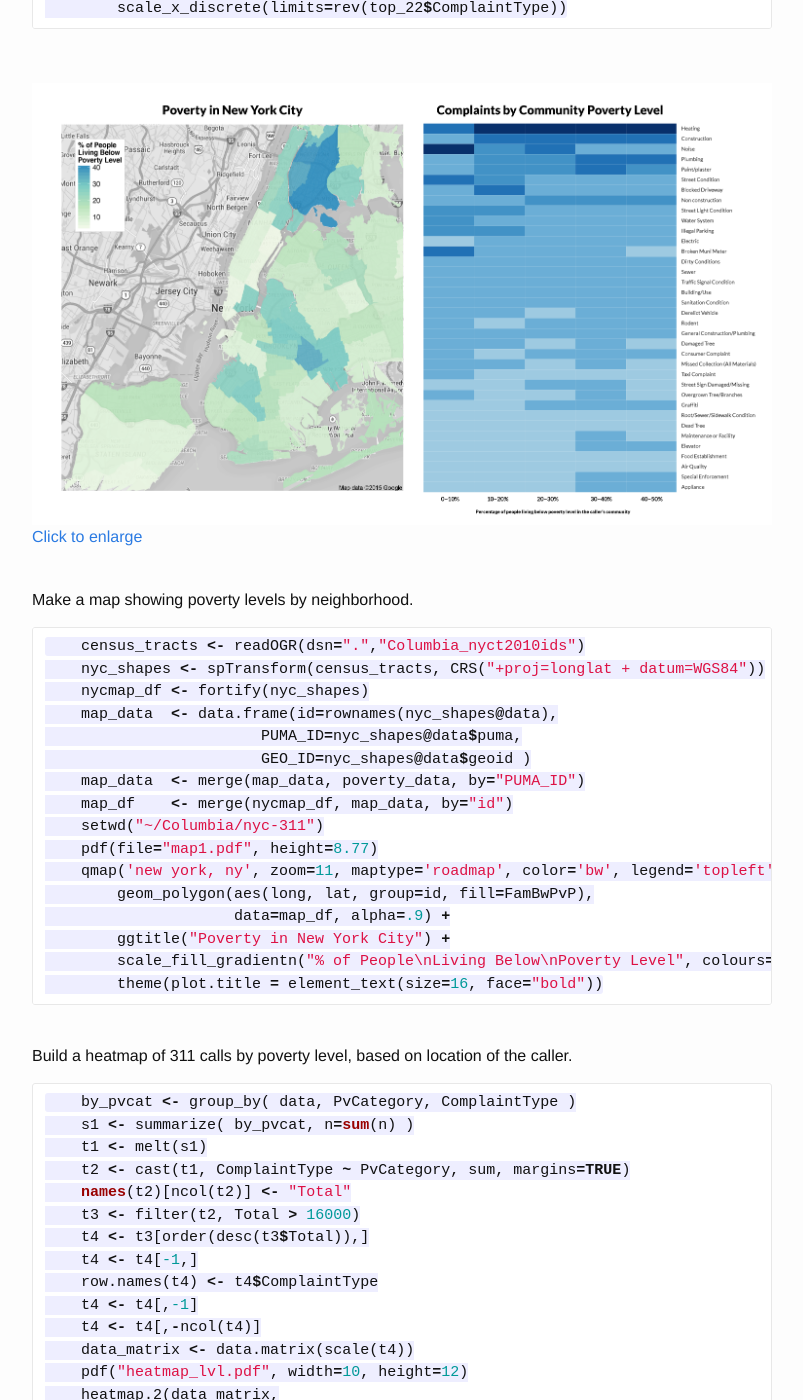
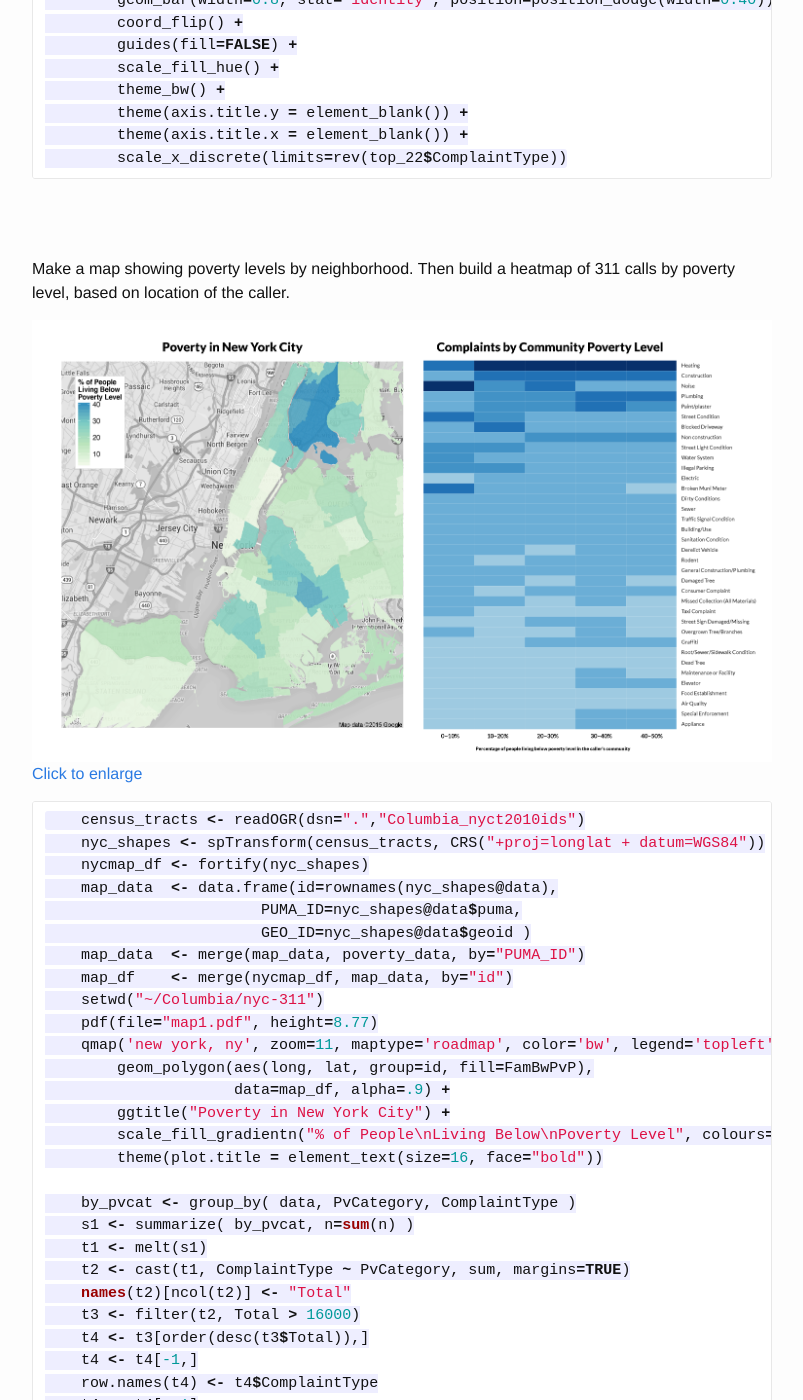
Before and after one commit to jcp1016/jcp1016.github.io, a Jekyll site: the page built from _posts/2015-03-24-nyc-311.md, in a window 1280 px wide and 1400 px high, scrolled down 4573 px. Shown: the whole window, without its empty margins (238-1041 px from the left). Built offline with Jekyll 4.4.1, drawn with Linux system fonts in a browser that asks for light colours; some of the changed text lies outside the part shown.

Commit message:
edit post

````diff
--- a/_posts/2015-03-24-nyc-311.md
+++ b/_posts/2015-03-24-nyc-311.md
@@ -16,6 +16,8 @@
 2.  Other than Noise, it isn't entirely clear which complaints are more frequent than others.  As you look at the graph, do you find yourself making assumptions about the data?
 3.  While it is pleasing visually, there is very little information in the graph.  For example, how do complaints vary by neighborhood?  Could complaints from the poorest neighborhoods reveal something?
 
+<br /><br />
+
 ###Step 1:  Understanding the data
 I wanted to obtain a larger 311 dataset and see if I could link it to poverty statistics from the most recent (2013) 3-year American Community Survey. Census data and 311 data do not line up exactly because the Census Bureau uses "census tracts" and 311 data is provided by zip code and GPS coordinates.  However a geographer at Baruch CUNY has done the work of assigning NYC zip codes to census boundaries based on a number of factors.  For more information on this, refer to the excellent "Finding NYC Neighborhood Census Data" listed below.<br >
 
@@ -25,6 +27,8 @@
 [Reformatted ACS poverty data]({{ site.baseurl }}/assets/nyc_poverty_2013.csv)<br />
 [Zip code-to-PUMA ID mapping]({{ site.baseurl }}/assets/nyc_zcta10_to_puma10.csv)<br />
 
+<br /><br />
+
 ###Step 2:  Sketch something
 After working with the data and confirming that I could link it, I drew some rough sketches.<br />
 
@@ -32,7 +36,7 @@
 ![sketch 2]({{ site.baseurl }}/assets/sketch2.png)
 ![sketch 3]({{ site.baseurl }}/assets/sketch3.png)
 
-<br />
+<br /><br />
 
 ###Step 3:  Code, test, rinse, repeat...
 Build a simple bar chart showing the top calls to 311 over a one year period<br />
@@ -57,13 +61,13 @@
         scale_x_discrete(limits=rev(top_22$ComplaintType))
 ```
 
-<br />
+<br /><br />
+
+Make a map showing poverty levels by neighborhood.  Then build a heatmap of 311 calls by poverty level, based on location of the caller.<br />
 
 ![Complaints by poverty level]({{ site.baseurl }}/assets/complaints_by_level.png)<br />
 [Click to enlarge]({{ site.baseurl }}/assets/complaints_by_level.png)
-
 <br />
-Make a map showing poverty levels by neighborhood.<br />
 
 ```r
     census_tracts <- readOGR(dsn=".","Columbia_nyct2010ids")
@@ -82,12 +86,7 @@
         ggtitle("Poverty in New York City") +
         scale_fill_gradientn("% of People\nLiving Below\nPoverty Level", colours=brewer.pal(4,"GnBu"), na.value="grey20", guide="colourbar") +
         theme(plot.title = element_text(size=16, face="bold"))
-```
 
-<br />
-Build a heatmap of 311 calls by poverty level, based on location of the caller.<br />
-
-```r
     by_pvcat <- group_by( data, PvCategory, ComplaintType )
     s1 <- summarize( by_pvcat, n=sum(n) )
     t1 <- melt(s1)
@@ -122,11 +121,11 @@
           sepwidth=c(0.1,0.1))
 ```
 
+<br /><br />
+Build a heatmap of the top complaints by community district<br />
 
 ![Poverty level by community]({{ site.baseurl }}/assets/complaints_by_cd.png)<br />
 [Click to enlarge]({{ site.baseurl }}/assets/complaints_by_cd.png)<br />
-
-Build a heatmap of the top complaints by community district<br />
 
 ```r
     by_dc <- group_by( data, CD_Name, ComplaintType )
@@ -158,7 +157,7 @@
           ylab=NULL)
 ```
 
-<br />
+<br /><br />
 
 ###Step 4:  Adjust labels and titles
 I created pdf files and brought them into Illustrator where I could work on the labels, adjust the title location, and make the heatmap grid lines more prominent.
````
